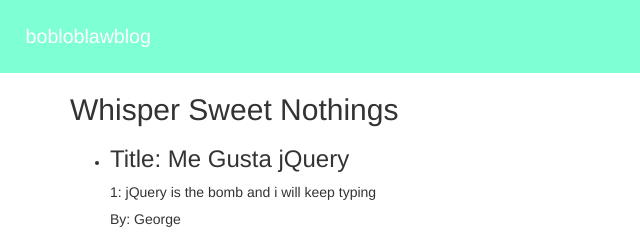
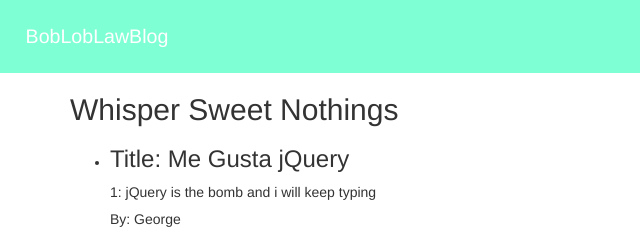
Before and after one commit to TIY-Charleston-Front-End-May2016/demos, a plain HTML site: page bobloblawblog/index.html in a window 1280 px wide. Shown: the top 240 px of the page, 0-640 px from the left. Drawn offline with nearby package versions, Linux system fonts and the light colour scheme.

Commit message:
bob lob law blog

```diff
--- a/bobloblawblog/index.html
+++ b/bobloblawblog/index.html
@@ -10,7 +10,7 @@
   <body>
     <header>
       <nav>
-        <h4>bobloblawblog</h4>
+        <h4>BobLobLawBlog</h4>
         <ul>
           <li>Contact</li>
           <li>About</li>
```
